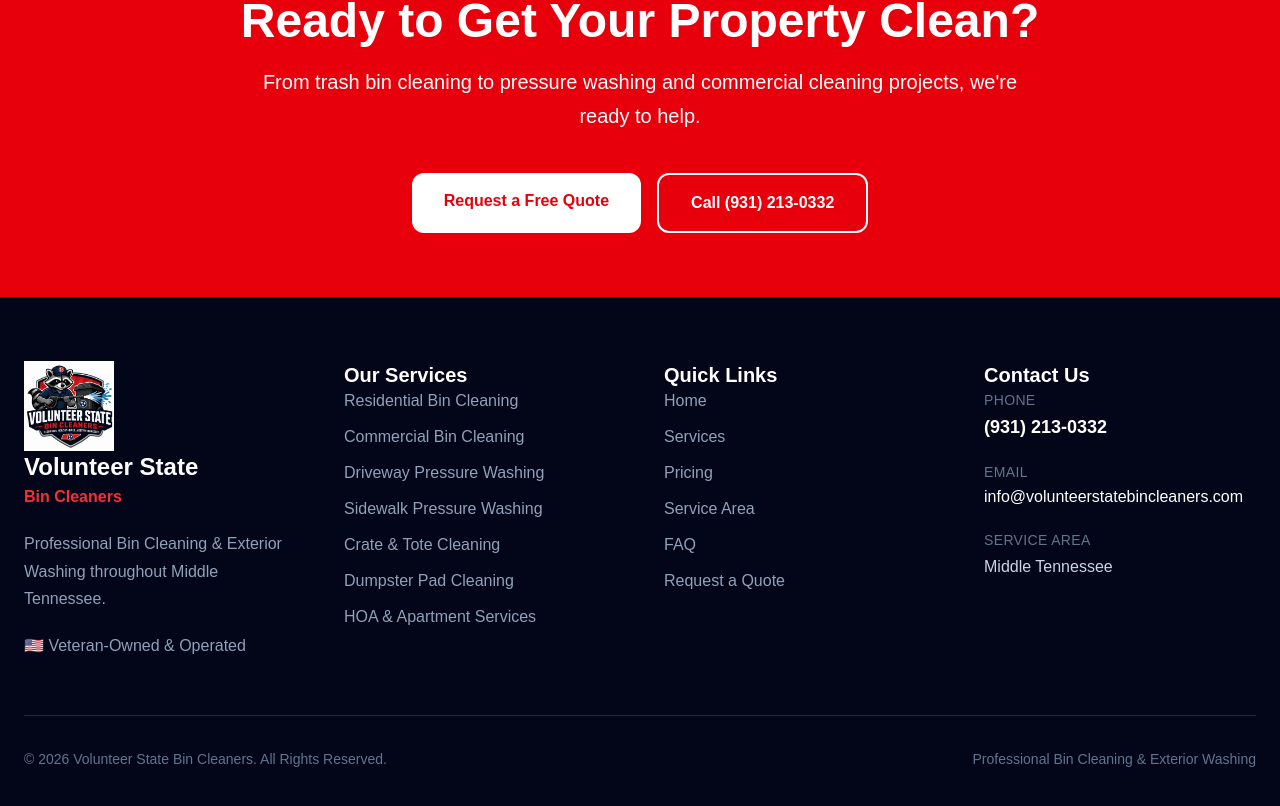
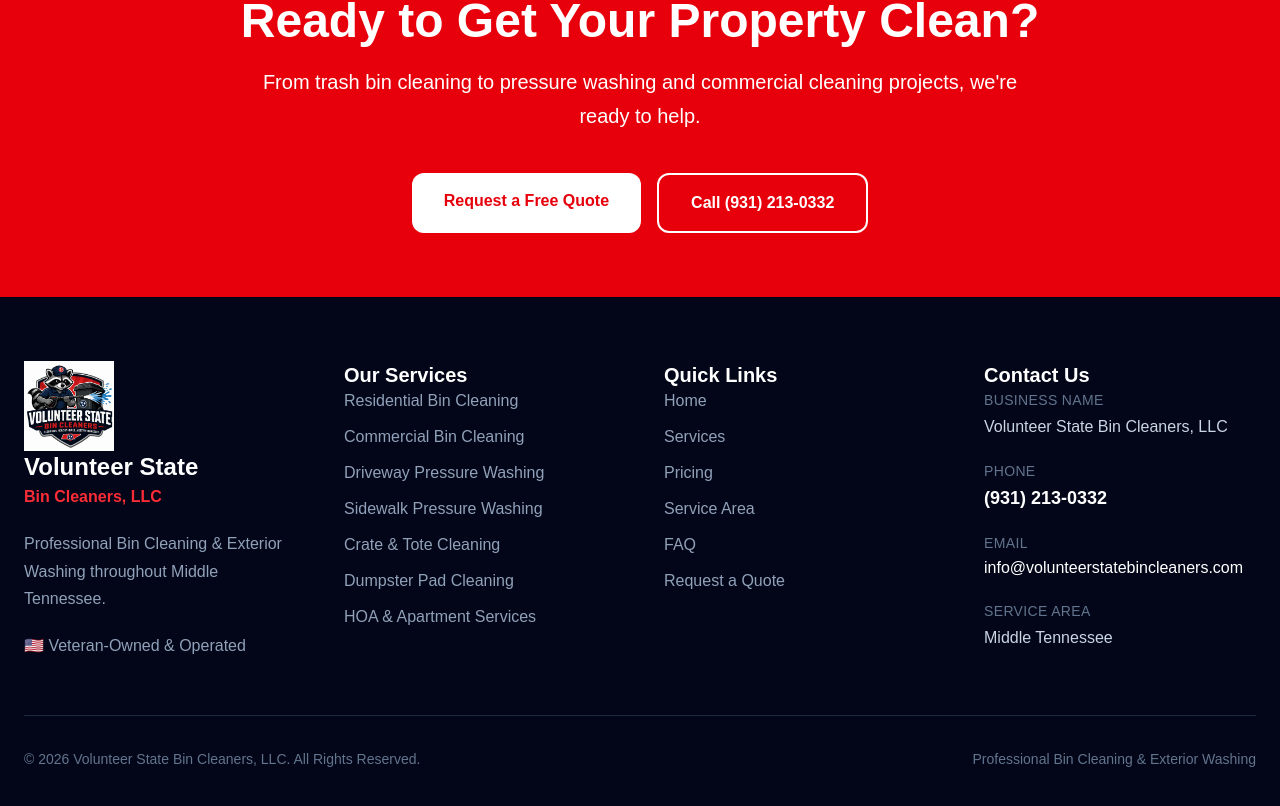
Before and after one commit to volunteerstatebincleaners/volunteer-state-bin-cleaners, a Next.js app: page / in a window 1280 px wide. Shown: the part 7654-8460 px from the top of the page. Built offline with nearby package versions, Linux system fonts and the light colour scheme.

Commit message:
Add LLC to business name

```diff
--- a/app/components/Footer.tsx
+++ b/app/components/Footer.tsx
@@ -8,7 +8,6 @@
       {/* Final Call To Action */}
 
       <section className="bg-red-600">
-
         <div className="max-w-7xl mx-auto px-6 py-16 text-center">
 
           <h2 className="text-4xl md:text-5xl font-black">
@@ -39,7 +38,6 @@
           </div>
 
         </div>
-
       </section>
 
       {/* Main Footer */}
@@ -54,7 +52,7 @@
 
             <Image
               src="/logo.png"
-              alt="Volunteer State Bin Cleaners"
+              alt="Volunteer State Bin Cleaners, LLC"
               width={90}
               height={90}
             />
@@ -64,7 +62,7 @@
             </h3>
 
             <p className="text-red-500 font-bold">
-              Bin Cleaners
+              Bin Cleaners, LLC
             </p>
 
             <p className="text-slate-400 mt-5 leading-7">
@@ -89,17 +87,11 @@
             <ul className="space-y-3 text-slate-400">
 
               <li>Residential Bin Cleaning</li>
-
               <li>Commercial Bin Cleaning</li>
-
               <li>Driveway Pressure Washing</li>
-
               <li>Sidewalk Pressure Washing</li>
-
               <li>Crate & Tote Cleaning</li>
-
               <li>Dumpster Pad Cleaning</li>
-
               <li>HOA & Apartment Services</li>
 
             </ul>
@@ -184,6 +176,18 @@
               <div>
 
                 <p className="text-slate-500 text-sm uppercase tracking-wide">
+                  Business Name
+                </p>
+
+                <p className="text-slate-300">
+                  Volunteer State Bin Cleaners, LLC
+                </p>
+
+              </div>
+
+              <div>
+
+                <p className="text-slate-500 text-sm uppercase tracking-wide">
                   Phone
                 </p>
 
@@ -234,7 +238,7 @@
         <div className="border-t border-slate-800 mt-14 pt-8 flex flex-col md:flex-row justify-between gap-4 text-sm text-slate-500">
 
           <p>
-            © {new Date().getFullYear()} Volunteer State Bin Cleaners.
+            © {new Date().getFullYear()} Volunteer State Bin Cleaners, LLC.
             All Rights Reserved.
           </p>
 
```
